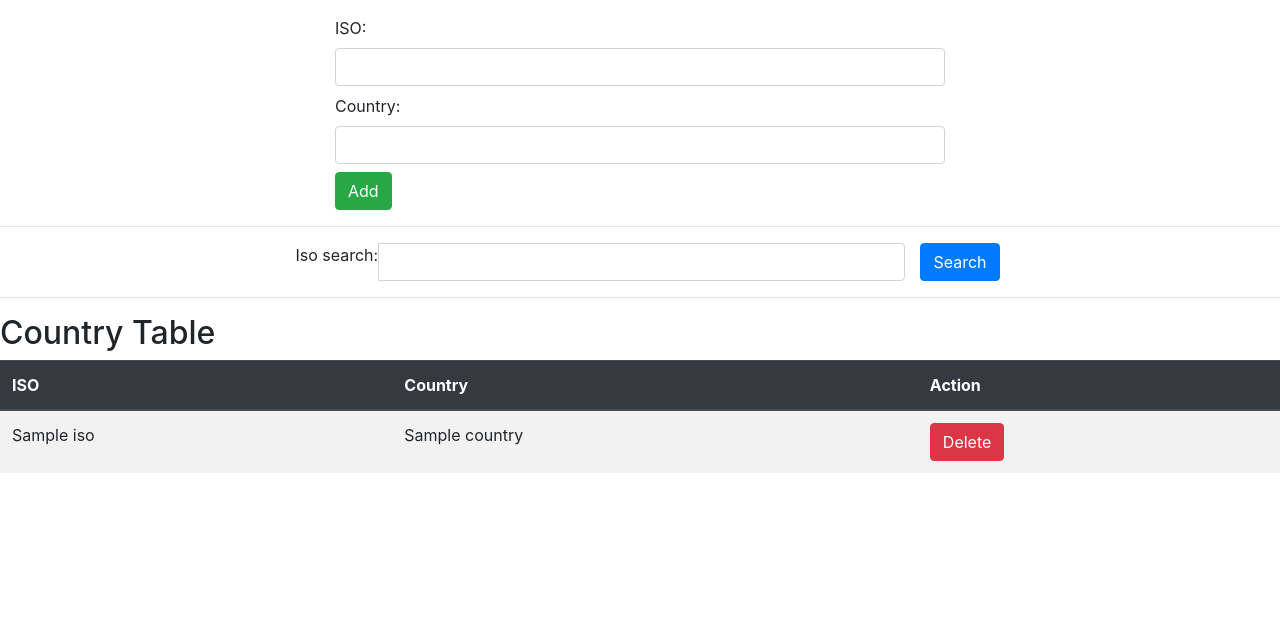
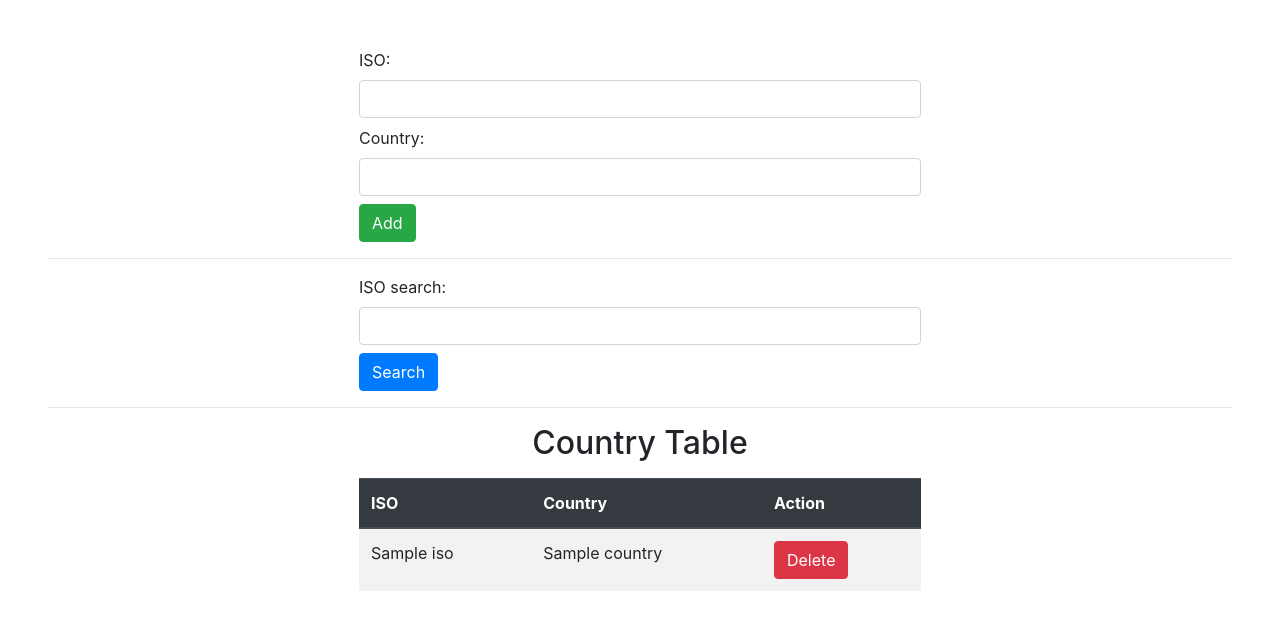
Before and after one commit to Saurus119/ExampleCode, a Flask app: template FrontEnd/templates/country_overview.html in a window 1280 px wide. Shown: the top 630 px of the page. Run offline with Flask 3, Linux system fonts and the light colour scheme; the template is opened without the code that fills it: most values are stand-ins (such as "Sample title", 1, 10 or a date in 2020); some libraries are stand-ins or nearby versions.

Commit message:
edit styles

```diff
--- a/FrontEnd/static/css/table.css
+++ /dev/null
@@ -1,4 +0,0 @@
-.table tbody tr:hover td {
-    background-color: #3498db;
-    color: #fff;
-}
--- a/FrontEnd/templates/country_overview.html
+++ b/FrontEnd/templates/country_overview.html
@@ -5,11 +5,11 @@
     <meta name="viewport" content="width=device-width, initial-scale=1.0">
     <title>Country Table</title>
 
-    <link rel="stylesheet" href="{{ url_for('static', filename='css/table.css') }}">
+    <link rel="stylesheet" href="{{ url_for('static', filename='css/custom.css') }}">
     <!-- Add Bootstrap CDN link -->
     <link rel="stylesheet" href="https://stackpath.bootstrapcdn.com/bootstrap/4.5.2/css/bootstrap.min.css">
 </head>
-<body>
+<body class="m-5">
     <!-- New country -->
     <div class="mb-3 mt-3 d-flex justify-content-center">
         <div class="col-md-6 mx-auto">
@@ -21,18 +21,21 @@
         </div>
     </div>
     <hr>
-    <!-- Search -->
-    <div class="mb-3 mt-3 d-flex justify-content-center align-items-center">
-        <div class="input-group col-md-6">
-            <label for="isoSearch" class="form-label me-2">Iso search:</label>
-            <input type="text" class="form-control" id="isoSearch">
+    <div class="mb-3 mt-3 d-flex justify-content-center">
+        <div class="col-md-6 mx-auto">
+            <label for="isoSearch" class="form-label me-2">ISO search:</label>
+            <input type="text" class="form-control mb-2" id="isoSearch">
+            <button class="btn btn-primary" onclick="getFilteredCountry()">Search</button>
         </div>
-        <button class="btn btn-primary" onclick="getFilteredCountry()">Search</button>
     </div>
     <hr>
 
-    <h2 class="align-items-center">Country Table</h2>
-    <table class="table table-striped">
+    <div class="container text-center">
+        <h2 class="justify-content-center">Country Table</h2>
+    </div>
+    <div class="mb-3 mt-3 d-flex justify-content-center">
+        <div class="col-md-6 mx-auto">
+            <table class="table table-striped" style="width: 100%;">
                 <thead class="thead-dark">
                     <tr>
                         <th scope="col">ISO</th>
@@ -52,6 +55,9 @@
                     {% endfor %}
                 </tbody>
             </table>
+        </div>
+    </div>
+    <!-- </div> -->
 
 <script>
      deleteCountryData = (iso, country) => {
```
Lines whose indentation alone changed are shown as unchanged.
